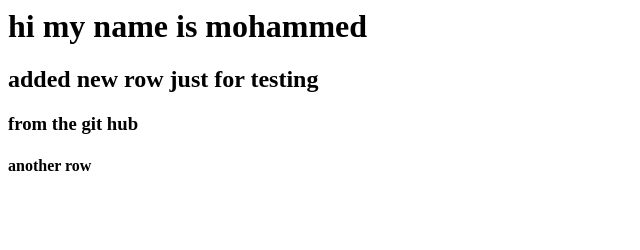
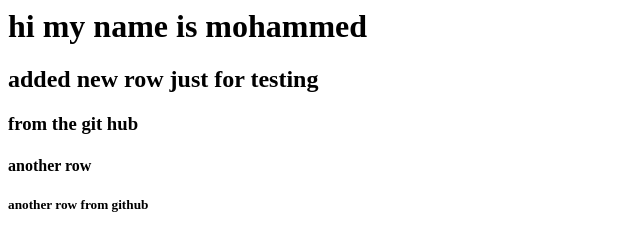
Before and after one commit to mohamadjameel/new, a plain HTML site: page index.html in a window 1280 px wide. Shown: the whole page, without its empty margins (0-640 px from the left). Drawn offline with Linux system fonts and the light colour scheme.

Commit message:
Update index.html

```diff
--- a/index.html
+++ b/index.html
@@ -9,6 +9,7 @@
       <h2>added new row just for testing </h2>
       <h3> from the git hub </h3>
       <h4>another row </h4>
+      <h5>another row from github </h5>
    </div>
 </body>
 
```
